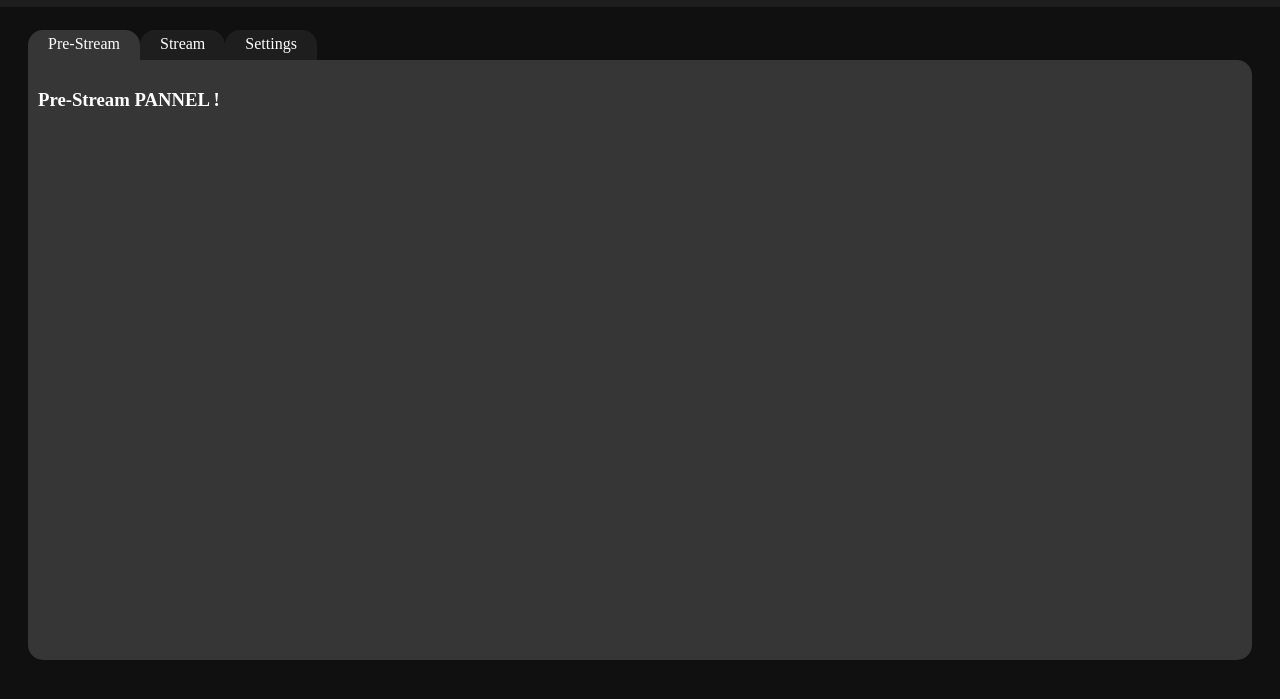
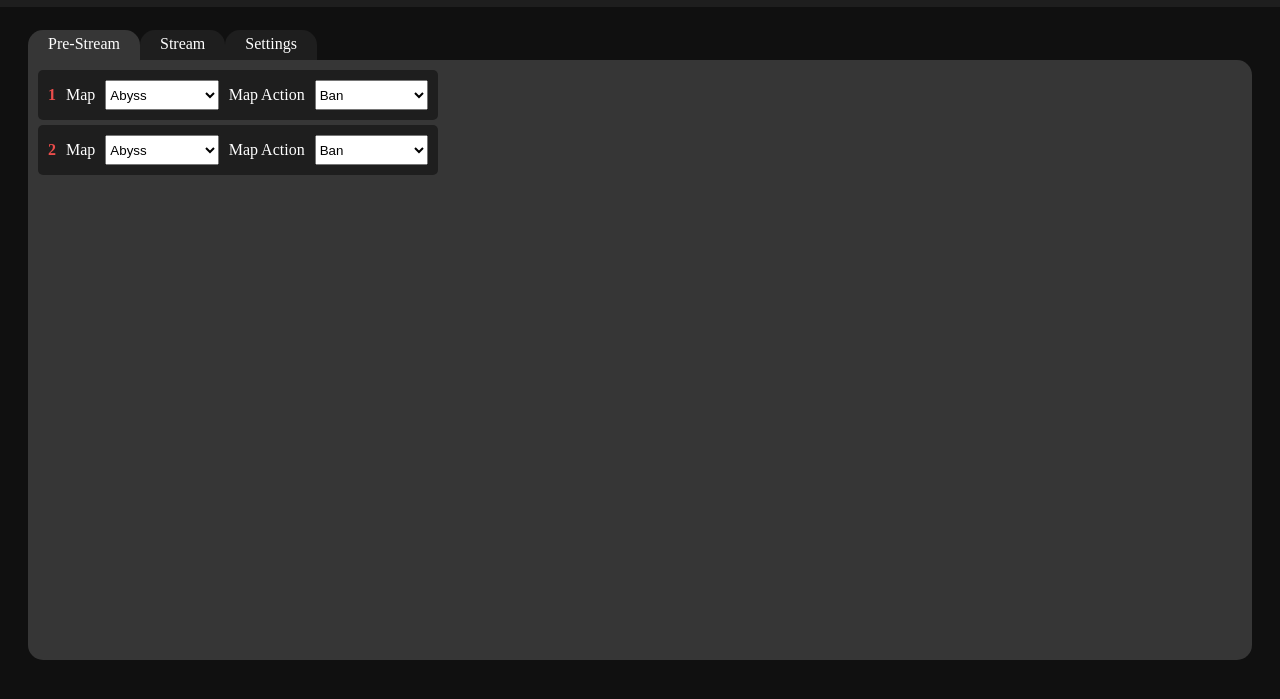
Before and after one commit to Ailyrr/HelValorantOverlay, a website: page panel/admin_pre_live.html in a window 1280 px wide. Shown: the part 63-762 px from the top of the page. Drawn offline with Linux system fonts and the light colour scheme; files that its build step writes are made by us from their sources; files whose address does not match are found by name.

Commit message:
Updated Admin Panel

```diff
--- a/overlays/map_picks/map_picks.js
+++ b/overlays/map_picks/map_picks.js
@@ -87,7 +87,7 @@ class mapPickInterface {
             let cover = document.createElement('div');
             cover.classList.add('map-picked-by-side-cover');
             let text = document.createElement('span');
-            text.innerText = `${this.teams[this.picks[index][2]]} PICKS ${(this.picks[index][1] == 'attack') ? "ATTACK" : "DEFENSE"}`
+            text.innerText = `${this.teams[index >= 6 ? index%2 : (index + 1)%2]} PICKS ${(this.picks[index][1] == 'attack') ? "ATTACK" : "DEFENSE"}`
             map_action_card.appendChild(cover);
             map_action_card.appendChild(text);
             target_card.appendChild(map_action_card);
--- a/overlays/resources/css/admin.css
+++ b/overlays/resources/css/admin.css
@@ -101,6 +101,36 @@ body {
     padding: 10px;
     cursor: pointer;
 }
+/* ----- CSS PRE-STREAM PAGE ----- */
+.map-pick-holder{
+    width: 100%;
+    max-width: 400px;
+    height: 100%;
+    display: flex;
+    flex-direction: column;
+    gap: 5px;
+    background-color: var(--pannel-color-light);
+}
+.map-pick-update-container {
+    border-radius: 5px;
+    display: flex;
+    gap: 10px;
+    box-sizing: border-box;
+    padding: 10px;
+    align-items: center;
+    width: 100%;
+    height: 50px;
+    box-sizing: border-box;
+    background-color: var(--pannel-color);
+}
+.map-pick-update-container span{
+    font-weight: 800;
+    color: var(--graph-red-dark);
+}
+.map-pick-update-container select{
+    flex-grow: 1;
+    height: 100%;
+}
 /* ----- CSS IN-STREAM PAGE ------ */
 .timer-list{
     height: 100%;
--- a/panel/admin_pre_live.html
+++ b/panel/admin_pre_live.html
@@ -6,7 +6,10 @@
     <title>HelValorant Admin</title>
     <script src="../resources/js/auth.js" defer></script>
     <link rel="stylesheet" href="../resources/css/admin.css">
+    <link rel="stylesheet" href="../resources/css/alerts.css">
     <script src="https://kit.fontawesome.com/1061ea1575.js" crossorigin="anonymous"></script>
+    <script src="../resources/js/pre_stream.js" defer></script>
+    <script src="../resources/js/alerts.js" defer></script>
 </head>
 <body>
     <div class="admin-header">
@@ -20,7 +23,54 @@
         <a class="tab" href="?page=settings">Settings</a>
     </div>
     <div class="panel">
-        <h3>Pre-Stream PANNEL !</h3>
+        <div class="map-pick-holder">
+            <div class="map-pick-update-container">
+                <span>1</span>
+                <label for="map">Map</label>
+                <select class="map-pick-map-selector" name="map">
+                    <option value="abyss">Abyss</option>
+                    <option value="ascent">Ascent</option>
+                    <option value="bind">Bind</option>
+                    <option value="breeze">Breeze</option>
+                    <option value="fracture">Fracture</option>
+                    <option value="haven">Haven</option>
+                    <option value="icebox">Icebox</option>
+                    <option value="lotus">Lotus</option>
+                    <option value="pearl">Pearl</option>
+                    <option value="split">Split</option>
+                    <option value="sunset">Sunset</option>
+                </select>
+                <label for="action">Map Action</label>
+                <select class="map-pick-action-selector">
+                    <option value="ban">Ban</option>
+                    <option value="attack">Attack</option>
+                    <option value="defense">Defense</option>
+                </select>
+            </div>
+            <div class="map-pick-update-container">
+                <span>2</span>
+                <label for="map">Map</label>
+                <select class="map-pick-map-selector" name="map">
+                    <option value="abyss">Abyss</option>
+                    <option value="ascent">Ascent</option>
+                    <option value="bind">Bind</option>
+                    <option value="breeze">Breeze</option>
+                    <option value="fracture">Fracture</option>
+                    <option value="haven">Haven</option>
+                    <option value="icebox">Icebox</option>
+                    <option value="lotus">Lotus</option>
+                    <option value="pearl">Pearl</option>
+                    <option value="split">Split</option>
+                    <option value="sunset">Sunset</option>
+                </select>
+                <label for="action">Map Action</label>
+                <select class="map-pick-action-selector" >
+                    <option value="ban">Ban</option>
+                    <option value="attack">Attack</option>
+                    <option value="defense">Defense</option>
+                </select>
+            </div>
+        </div>
     </div>
 
 </body>
```
Also changed, not shown: map_picks.json (+33 -9 lines), overlays/index.html (+1 -0 lines), overlays/resources/js/pre_stream.js (added, +20 -0 lines), routes/routes.js (+71 -6 lines).
